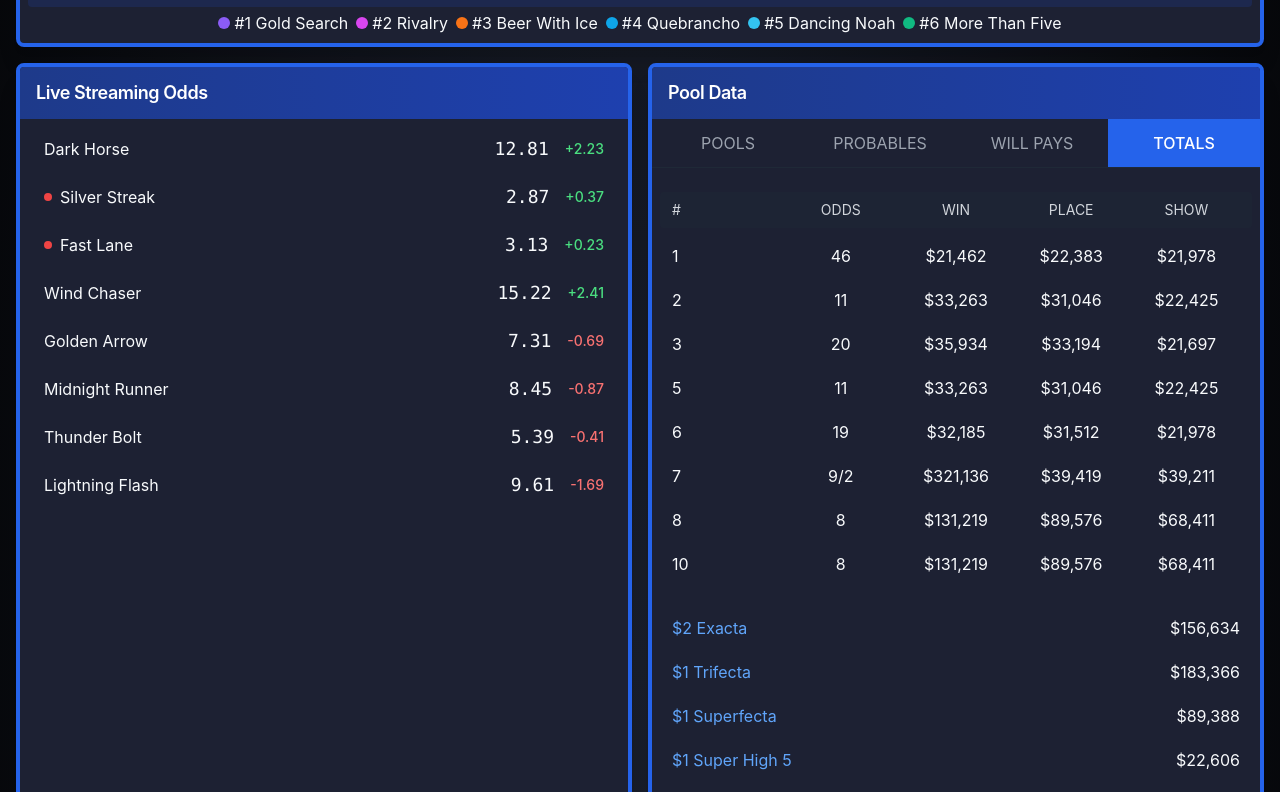
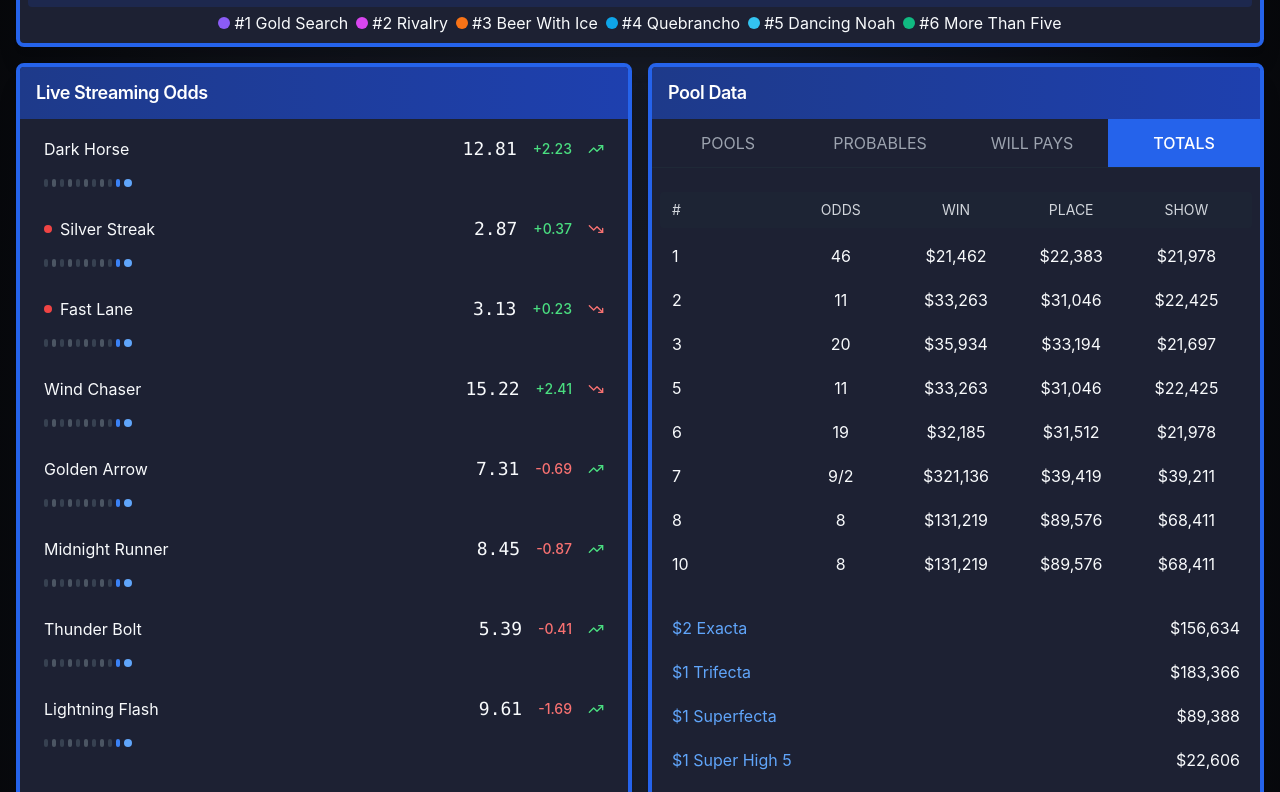
Before and after one commit to spotcircuit/sharpspike, a React (Vite) app: page / in a window 1280 px wide. Shown: the part 1208-2000 px from the top of the page. Built offline with nearby package versions, Linux system fonts and the light colour scheme.

Commit message:
Add live odds history and momentum.

```diff
--- a/src/components/LiveStreamingOdds.tsx
+++ b/src/components/LiveStreamingOdds.tsx
@@ -3,12 +3,24 @@ import React from 'react';
 import { Horse } from '../utils/mockData';
 import { formatOdds, getChangeClass, formatDifference } from '../utils/formatters';
 import { Card, CardHeader, CardTitle, CardContent } from '@/components/ui/card';
+import { TrendingDown, TrendingUp } from 'lucide-react';
 
 interface LiveStreamingOddsProps {
   horses: Horse[];
 }
 
 const LiveStreamingOdds: React.FC<LiveStreamingOddsProps> = ({ horses }) => {
+  // Display a history of 10 odds data points per horse (simulated for now)
+  const generateOddsHistory = (baseOdds: number) => {
+    const history = [];
+    for (let i = 0; i < 10; i++) {
+      // Create small variations around the base odds
+      const variance = (Math.random() * 0.4) - 0.2; // Between -0.2 and +0.2
+      history.push(Math.max(1.1, baseOdds + variance));
+    }
+    return history;
+  };
+
   return (
     <Card className="border-4 border-blue-600 shadow-xl bg-betting-darkCard overflow-hidden">
       <CardHeader className="bg-gradient-to-r from-blue-900 to-blue-800 px-4 py-3">
@@ -16,8 +28,18 @@ const LiveStreamingOdds: React.FC<LiveStreamingOddsProps> = ({ horses }) => {
       </CardHeader>
 
       <CardContent className="p-2 space-y-1">
-        {horses.map((horse) => (
-          <div key={horse.id} className="flex justify-between items-center py-2 px-4 hover:bg-gray-800/30 rounded">
+        {horses.map((horse) => {
+          // Generate simulated odds history for each horse
+          const oddsHistory = generateOddsHistory(horse.liveOdds);
+
+          // Determine momentum trend by comparing the average of the first half vs second half
+          const firstHalfAvg = oddsHistory.slice(0, 5).reduce((sum, odds) => sum + odds, 0) / 5;
+          const secondHalfAvg = oddsHistory.slice(5).reduce((sum, odds) => sum + odds, 0) / 5;
+          const trending = secondHalfAvg < firstHalfAvg ? 'down' : 'up';
+
+          return (
+            <div key={horse.id} className="flex flex-col py-2 px-4 hover:bg-gray-800/30 rounded">
+              <div className="flex justify-between items-center mb-1">
                 <div className="flex items-center space-x-2">
                   {horse.isFavorite && (
                     <span className="h-2 w-2 rounded-full bg-red-500 inline-block"></span>
@@ -30,9 +52,42 @@ const LiveStreamingOdds: React.FC<LiveStreamingOddsProps> = ({ horses }) => {
                   <span className={`text-sm ${getChangeClass(horse.difference)}`}>
                     {formatDifference(horse.difference)}
                   </span>
+                  {trending === 'down' ?
+                    <TrendingDown className="h-4 w-4 text-betting-negative" /> :
+                    <TrendingUp className="h-4 w-4 text-betting-positive" />
+                  }
                 </div>
               </div>
+
+              {/* Historical odds visualization */}
+              <div className="flex items-center h-6 mt-1 space-x-1">
+                {oddsHistory.map((odds, idx) => (
+                  <div
+                    key={idx}
+                    className={`h-full w-1 rounded-sm ${
+                      idx === oddsHistory.length - 1
+                        ? 'bg-blue-500'
+                        : idx % 2 === 0
+                          ? 'bg-gray-700'
+                          : 'bg-gray-600'
+                    }`}
+                    style={{
+                      height: `${Math.min(100, Math.max(30, (1 / odds) * 50))}%`
+                    }}
+                    title={`${formatOdds(odds)}`}
+                  />
                 ))}
+                <div
+                  className="h-full w-2 rounded-sm bg-blue-400"
+                  style={{
+                    height: `${Math.min(100, Math.max(30, (1 / horse.liveOdds) * 50))}%`
+                  }}
+                  title={`Current: ${formatOdds(horse.liveOdds)}`}
+                />
+              </div>
+            </div>
+          );
+        })}
       </CardContent>
     </Card>
   );
```
Lines whose indentation alone changed are shown as unchanged.
